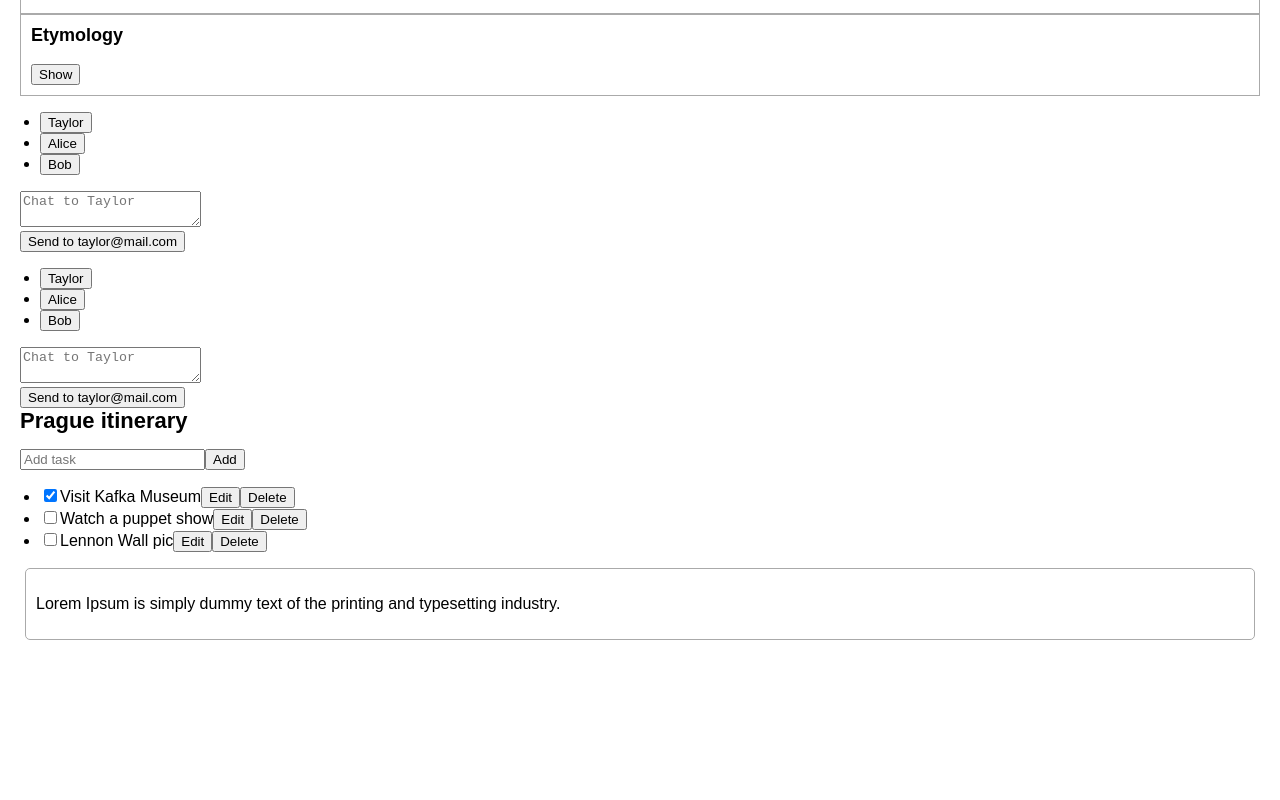
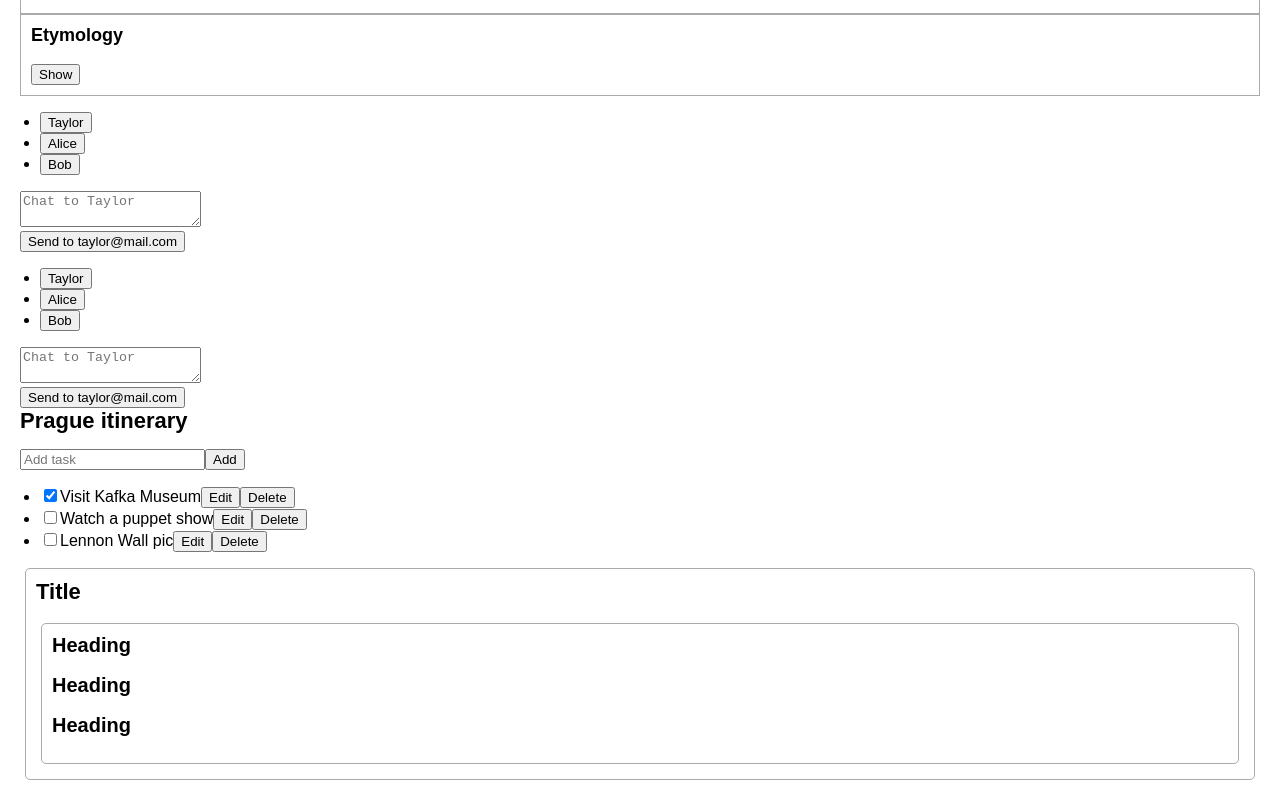
Before and after one commit to zelitosaide/react-js-course, a React (Create React App) app: page / in a window 1280 px wide. Shown: the part 548-1348 px from the top of the page. Before the commit the page ends 1208 px from the top, so only its background shows below. Built offline with nearby package versions, Linux system fonts and the light colour scheme.

Commit message:
Managing State

```diff
--- a/src/learn/learn-react/managing-state/index.js
+++ b/src/learn/learn-react/managing-state/index.js
@@ -24,10 +24,12 @@ export default function Index() {
 function Page() {
   return (
     <Section>
-      <p>
-        Lorem Ipsum is simply dummy text of the printing and typesetting
-        industry.{" "}
-      </p>
+      <Heading>Title</Heading>
+      <Section>
+        <Heading>Heading</Heading>
+        <Heading>Heading</Heading>
+        <Heading>Heading</Heading>
+      </Section>
     </Section>
   );
 }
```
